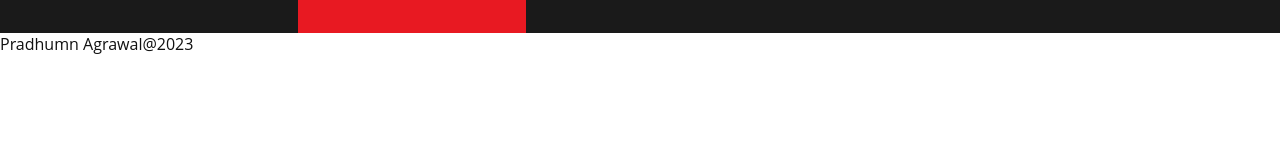
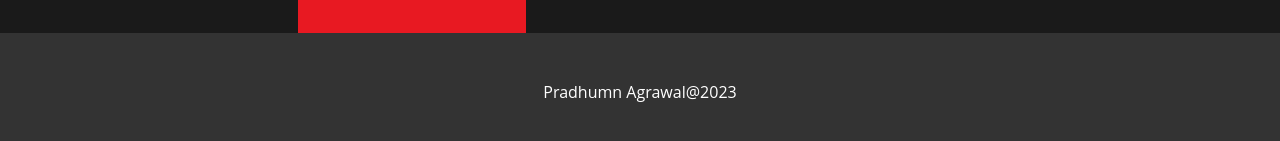
Before and after one commit to pradhumn14/fast-food-website-design, a plain HTML site: page index.html in a window 1280 px wide. Shown: the part 3870-4011 px from the top of the page. Before the commit the page ends 3925 px from the top, so only its background shows below. Drawn offline with Linux system fonts and the light colour scheme.

Commit message:
files updated

```diff
--- a/index.html
+++ b/index.html
@@ -15,7 +15,7 @@
         <div class="navbar">
             <a href="#" class="logo">Fast <span>Food</span></a>
             <ul class="links">
-                <li><a href="hero">Home</a></li>
+                <li><a href="/hero">Home</a></li>
                 <li><a href="services">Services</a></li>
                 <li><a href="menu">Menu</a></li>
                 <li><a href="contact">Contact</a></li>
--- a/style.css
+++ b/style.css
@@ -17,6 +17,10 @@ body {
     background: #fff;
     color: var(--primary-black);
     overflow-x: hidden;
+}
+
+html {
+    scroll-behavior: smooth;
 }
 
 /* Default Style */
@@ -493,3 +497,14 @@ header {
     align-items: center;
     justify-content: center;
 }
+
+/* FOOTER */
+
+footer {
+    padding: 3rem;
+    display: flex;
+    align-items: center;
+    justify-content: center;
+    background-color: #333;
+    color: #fff;
+}
```
